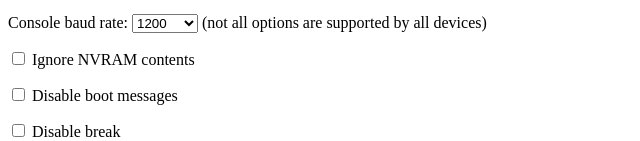
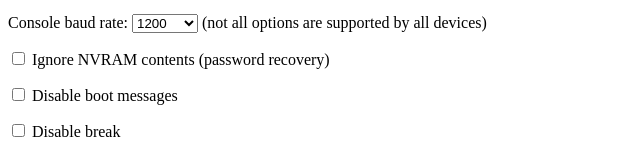
Before and after one commit to RavuAlHemio/cisco-confreg-calc, a plain HTML site: page index.html in a window 1280 px wide. Shown: the part 208-349 px from the top of the page, without its empty margins (0-640 px from the left). Drawn offline with Linux system fonts and the light colour scheme.

Commit message:
annotate "Ignore NVRAM contents" flag with common usage

```diff
--- a/index.html
+++ b/index.html
@@ -67,7 +67,7 @@
   <p>
     <label>
       <input type="checkbox" id="ccrc-ign-nvram" class="ccrc-twiddle" value="0040" />
-      Ignore NVRAM contents
+      Ignore NVRAM contents (password recovery)
     </label>
   </p>
   <p>
```
